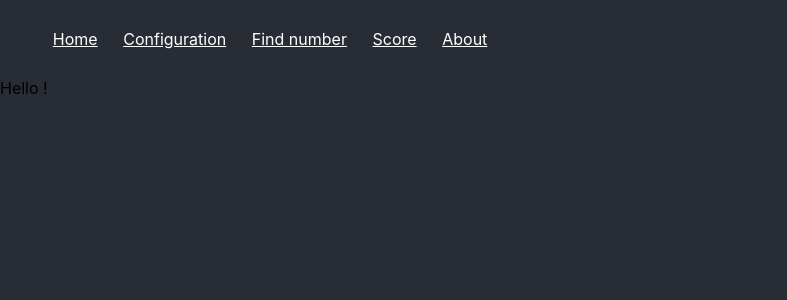
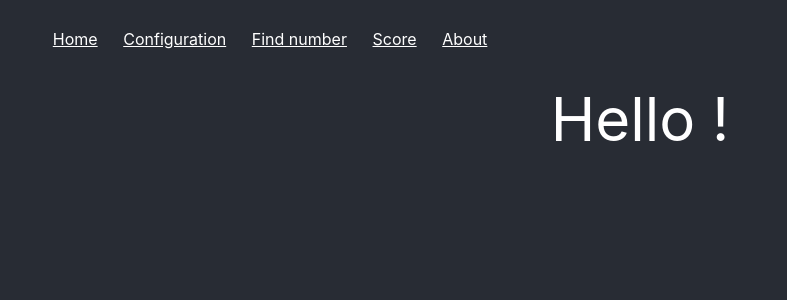
Before and after one commit to Lrt95/td2, a React (Create React App) app: page / in a window 1280 px wide. Shown: the top 300 px of the page, without its empty margins (0-787 px from the left). Built offline with nearby package versions, Linux system fonts and the light colour scheme.

Commit message:
tadaaaa all css

```diff
--- a/src/App.css
+++ b/src/App.css
@@ -12,6 +12,38 @@ form{
   padding-left: 50%;
   padding-right: 50%;
 }
+tr{
+  color: #FFFFFF;
+} th{
+  font-size: 40px;
+  margin: 5px;
+  padding: 5px;
+  text-align: center;
+
+}  tr td{
+    font-size: 40px;
+    margin: 5px;
+    padding: 5px;
+    text-align: center;
+  }
+   p{
+     -webkit-transition-duration: 500ms; /*durée d'animation*/
+     transition-duration: 500ms; /*durée d'animation*/
+     font-size: 60px;
+     margin: 5px;
+     padding: 5px;
+     text-align: center;
+     color: #FFFFFF;
+   }
+   span:nth-child(2n):hover{
+     -webkit-transition-duration: 0.3s; /*durée d'animation*/
+     transition-duration: 0.3s; /*durée d'animation*/
+     font-family: emoji, serif;
+     font-size: 65px;
+     color: #946afb;
+   }
+
+
 
  button{
    -webkit-transition-duration: 2s; /*durée d'animation*/
--- a/src/components/Home.js
+++ b/src/components/Home.js
@@ -9,7 +9,12 @@ class Home extends React.Component{
     }
     render() {
         return (
-            <p>Hello {this.props.user} !</p>
+            <p>
+                <span>Hello</span>
+                <span> {this.props.user}</span>
+                <span>!</span>
+            </p>
+
         );
     }
 }
```
